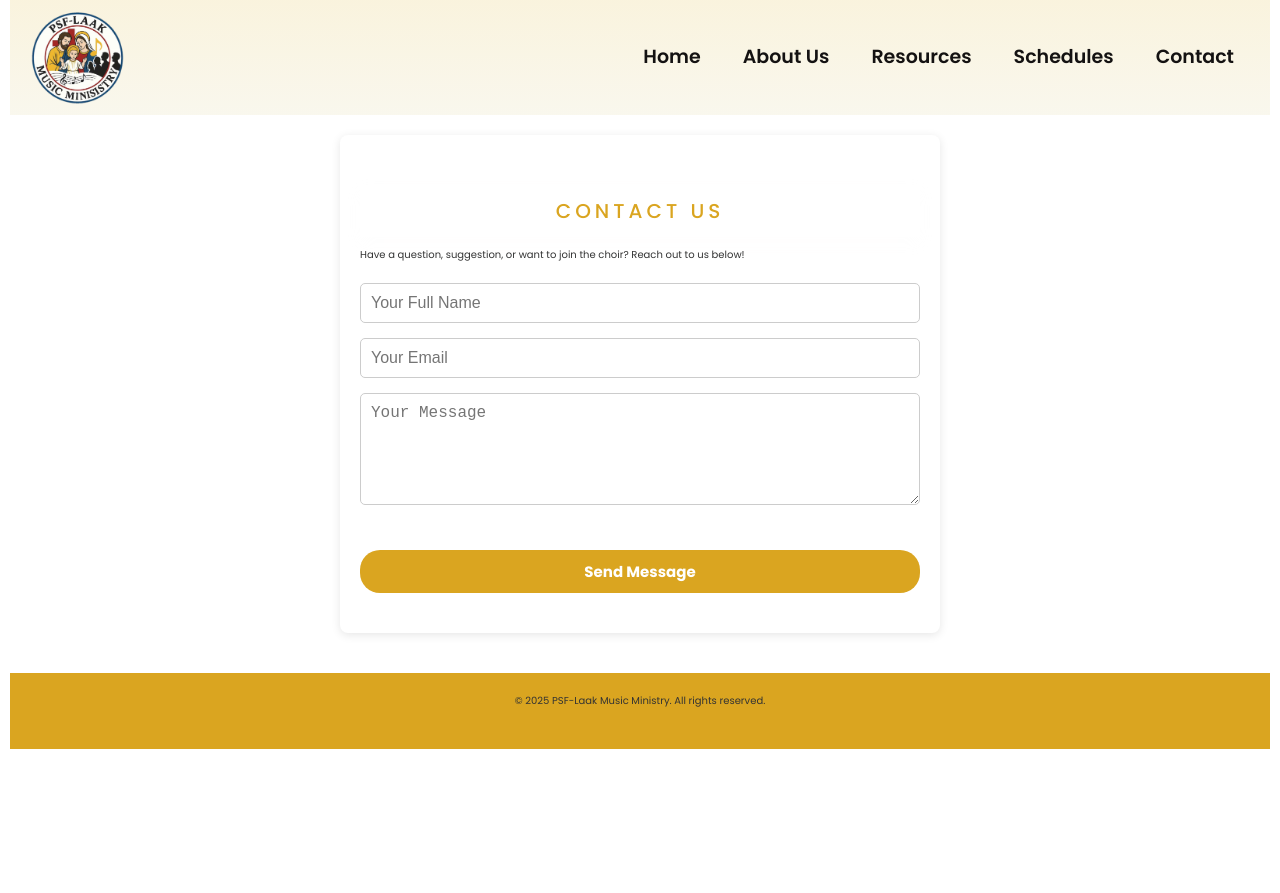
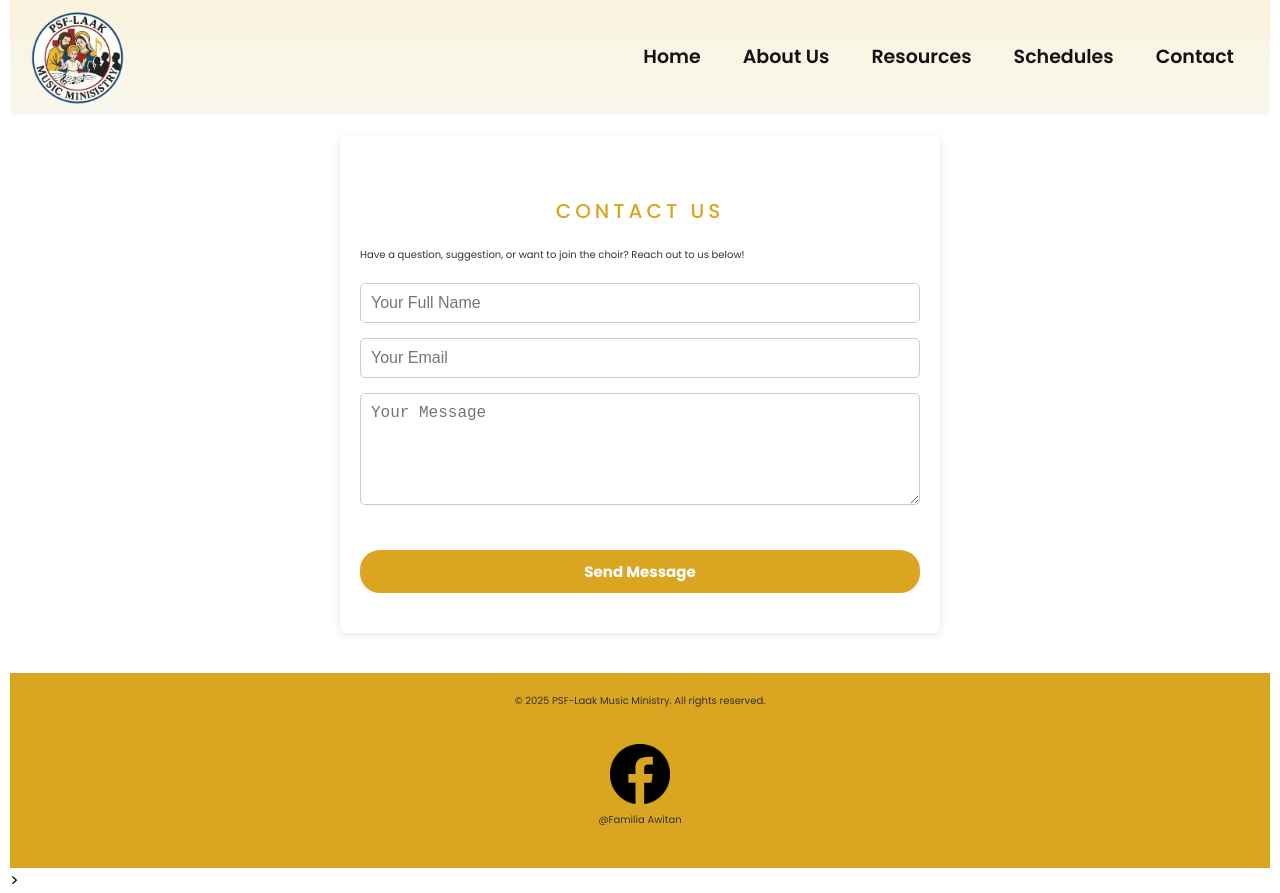
Before and after one commit to YishaLay14/50-progress-WEBSITE, a plain HTML site: page contact.html in a window 1280 px wide. Before the commit the page ends 800 px from the top, so only its background shows below. Drawn offline with Linux system fonts and the light colour scheme.

Commit message:
Add files via upload

```diff
--- a/carroling.css
+++ b/carroling.css
@@ -23,7 +23,7 @@
 
 /* Head-text */
 h1 {
-    color: crimson;
+    color: darkred;
     text-align: center;
     margin-bottom: 30px;
     font-size: 3rem;
--- a/contact.css
+++ b/contact.css
@@ -173,12 +173,35 @@ textarea {
       transform: scale(.9);
       box-shadow: 0 1rem 2rem rgba(255, 219, 60, 0.7);
   }
+
   footer {
     background-color: goldenrod;
     color: white;
     text-align: center;
     padding: 20px;
     margin-top: 40px;
+  }
+
+  .socmed {
+    color: #fff;
+  }
+
+  .socmed img {
+    width: 60px;
+    justify-content: center;
+    align-items: center;
+    margin-top: 15px;
+    transition: all .3s ease .4s;
+
+  }
+
+  .socmed p {
+    text-align: center;
+  }
+
+   img:hover {
+    transform: scale(1.2);
+    box-shadow: 0 1rem 2rem rgba(250, 250, 250, 0.7);
   }
 
 
--- a/contact.html
+++ b/contact.html
@@ -40,10 +40,14 @@
     </form>
   </section>
 
-
-  <footer class="footer">
+  <footer>
     <p>&copy; 2025 PSF-Laak Music Ministry. All rights reserved.</p>
-  </footer>
+    <div class="socmed">
+      <a href="https://www.facebook.com/familia.awitan"><img src="facebook.png" class="fb-icon" alt=""> </a>
+      <br>
+      <p>@Familia Awitan</p>
+    </div>
+  </footer>>
 
 </body>
 </html>
--- a/first5mediaQuery.css
+++ b/first5mediaQuery.css
@@ -191,7 +191,7 @@ p, li {
       gap:1px;
     }
 
-  .vid2 {
+  .vid1 {
     margin-top: -85px;
   }
 
--- a/home.css
+++ b/home.css
@@ -334,11 +334,6 @@ li {
 }
 
 
-.vid1 {
-  height: 360px;
-  width: 560px;
-
-}
 /* remain ratio */
 .vid-container iframe {
   width: 100%;
--- a/resources.css
+++ b/resources.css
@@ -282,7 +282,7 @@ h1:hover {
   }
 
   .v1 h3 {
-    background-color: #6200ea;
+    background-color: #0e5875;
     color: white;
     padding: 0.8rem;
     font-size: 1.1rem;
@@ -356,9 +356,6 @@ h1:hover {
         width: 90%;
       }
 
-
-
-
     .Resources {
       flex: 1 1 100%;
     }
--- a/schedules.css
+++ b/schedules.css
@@ -263,6 +263,36 @@ button:hover{
   margin-top: 0.5rem;
 }
 
+footer {
+  background-color: goldenrod;
+  color: white;
+  text-align: center;
+  padding: 20px;
+  margin-top: 40px;
+}
+
+.socmed {
+  color: #fff;
+}
+
+.socmed img {
+  width: 60px;
+  justify-content: center;
+  align-items: center;
+  margin-top: 15px;
+  transition: all .3s ease .4s;
+
+}
+
+.socmed p {
+  text-align: center;
+}
+
+ img:hover {
+  transform: scale(1.2);
+  box-shadow: 0 1rem 2rem rgba(250, 250, 250, 0.7);
+}
+
 @media (max-width: 768px) {
   .header {
     flex-direction: column;
```
Also changed, not shown: Performance.html (+1 -1 lines), about.html (+8 -1 lines), carroling.html (+1 -1 lines), home.html (+3 -6 lines), resources.html (+2 -0 lines).
